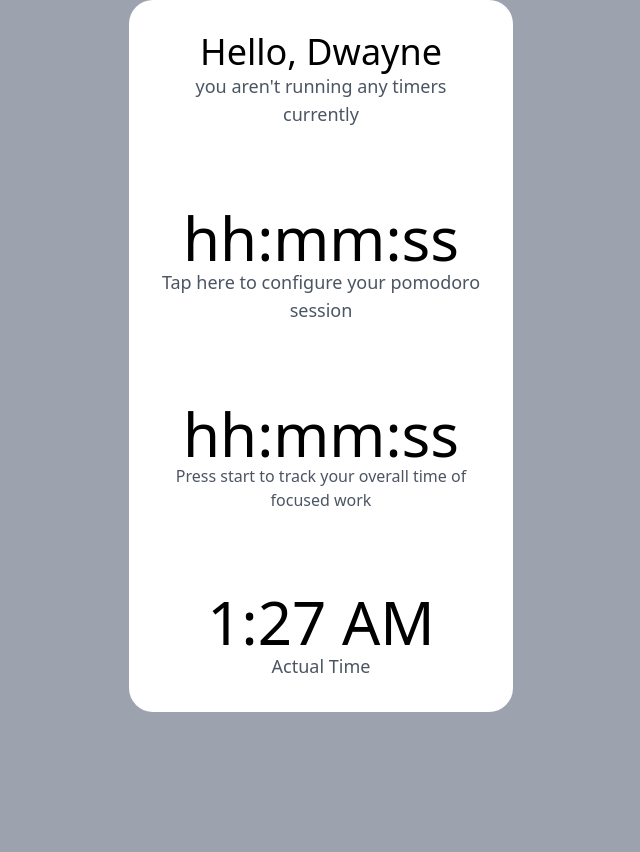
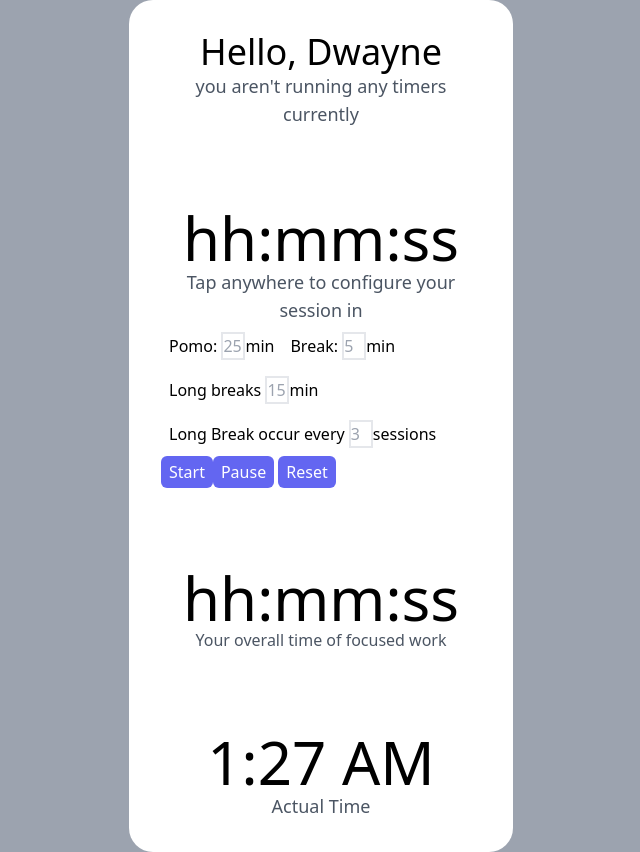
Before and after one commit to dnecklesportfolio/pomotime, a website built with Vite: page index.html in a window 1280 px wide. Shown: the whole page, without its empty margins (319-959 px from the left). Before the commit the page ends 800 px from the top, so only its background shows below. Built offline with nearby package versions, Linux system fonts and the light colour scheme.

Commit message:
started logic for countdown

```diff
--- a/css/tailwind.css
+++ b/css/tailwind.css
@@ -1,6 +1,6 @@
-.hello {
-    color: red;
-}
 @tailwind base;
 @tailwind components;
 @tailwind utilities;
+button {
+    @apply bg-indigo-500 hover:bg-indigo-700 px-2 py-1 text-white rounded-md;
+}
--- a/index.html
+++ b/index.html
@@ -17,21 +17,45 @@
             <h2 class="text-4xl">
                 Hello, Dwayne
             </h2>
-            <p class="text-gray-600 text-lg">you aren't running any timers currently</p>
+            <p class="status text-gray-600 text-lg">you aren't running any timers currently</p>
         </div>
         <!-- PomoTimer -->
-        <div class="">
+        <div class="timer">
             <h2 class="text-6xl">
                 hh:mm:ss
             </h2>
-            <p class="text-gray-600 text-lg">Tap here to configure your pomodoro session</p>
+            <p class="text-gray-600 text-lg">Tap anywhere to configure your session in</p>
+            <ul class="flex flex-wrap">
+                <li class="block m-2">
+                    <label for="Pomo">Pomo: </label><input class="border-2 w-6" type="text" id="Pomo" name="Pomo" placeholder="25"
+                        required minlength="2" maxlength="2" size="2">min
+                </li>
+                <li class="block m-2">
+                    <label for="Break">Break: </label>
+                    <input class="border-2 w-6" placeholder="5" type="text" id="Break" name="Break" required minlength="2"
+                        maxlength="2" size="2">min
+                </li>
+                <li class="block m-2">
+                    <label for="Long-Break">Long breaks </label>
+                    <input class="border-2 w-6" placeholder="15" type="text" id="Long-Break" name="Long-Break" required
+                        minlength="2" maxlength="2" size="2">min
+                </li>
+                <li class="block m-2">
+                    <label for="Num-of-Sessions">Long Break occur every </label>
+                    <input class="border-2 w-6" placeholder="3" type="text" id="Num-of-Sessions" name="Num-of-Sessions" required minlength="2"
+                        maxlength="2" size="2">sessions
+                </li>
+                <li><button id="start-btn">Start</button><button id="pause-btn">Pause</button> <button id="reset-btn">Reset</button> </li>
+            </ul>
+
         </div>
         <!-- Overall Time -->
         <div class="">
             <h2 class="text-6xl">
                 hh:mm:ss
             </h2>
-            <p class="text-gray-600 text-md">Press start to track your overall time of focused work</p>
+            <p class="text-gray-600 text-md">Your overall time of focused work</p>
+
         </div>
         <!-- Actual Time -->
         <div id="actual-time">
@@ -41,6 +65,7 @@
             <p class="text-gray-600 text-lg">Actual Time</p>
         </div>
     </div>
+
 </body>
 
 </html>
--- a/js/script.js
+++ b/js/script.js
@@ -1,15 +1,39 @@
-// how do i start it off
 
 let actualTimeDisplay = document.getElementById("actual-time").getElementsByTagName("h2")
-
+let status = ["you aren't running any timers currently","Focusing Mode","Resting.."]
 function displayCurrentTime() {
-
 const timeIntervID = setInterval(() => {
-
   let [hour, minute, , ampm] = new Date().toLocaleTimeString("en-US").split(/:| /)
   actualTimeDisplay[0].innerText = `${hour}:${minute} ${ampm}`
 }, 500);
+}
+
+displayCurrentTime()
+let startBtn = document.getElementById('start-btn')
+let pauseBtn = document.getElementById('pause-btn')
+let resetBtn = document.getElementById('reset-btn')
+
+let pomoValue = document.getElementById('Pomo').getAttribute('value')
+let breakValue = document.getElementById('Break').getAttribute('value')
+let lbValue = document.getElementById('Long-Break').getAttribute('value')
+let numSessionValue = document.getElementById('Num-of-Sessions').getAttribute('value')
+
+let pomoDuration = pomoValue ? pomoValue : 25
+let breakDuration = breakValue ? breakValue : 5
+let longBreakDuration = lbValue ? lbValue : 7
+let numofSessions = numSessionValue ? numSessionValue : 2
+
+console.log(pomoDuration,breakDuration,longBreakDuration,numofSessions)
+
+startBtn.addEventListener('click', eventHandler)
+function eventHandler(event) {
 
 }
 
-displayCurrentTime()
+/* on StartbuttonPress
+    updateDisplay()
+        say Focusing()
+    run startPomoTimer()
+        startCountdownTimer()
+    run startOverallTimer()
+  */
```
